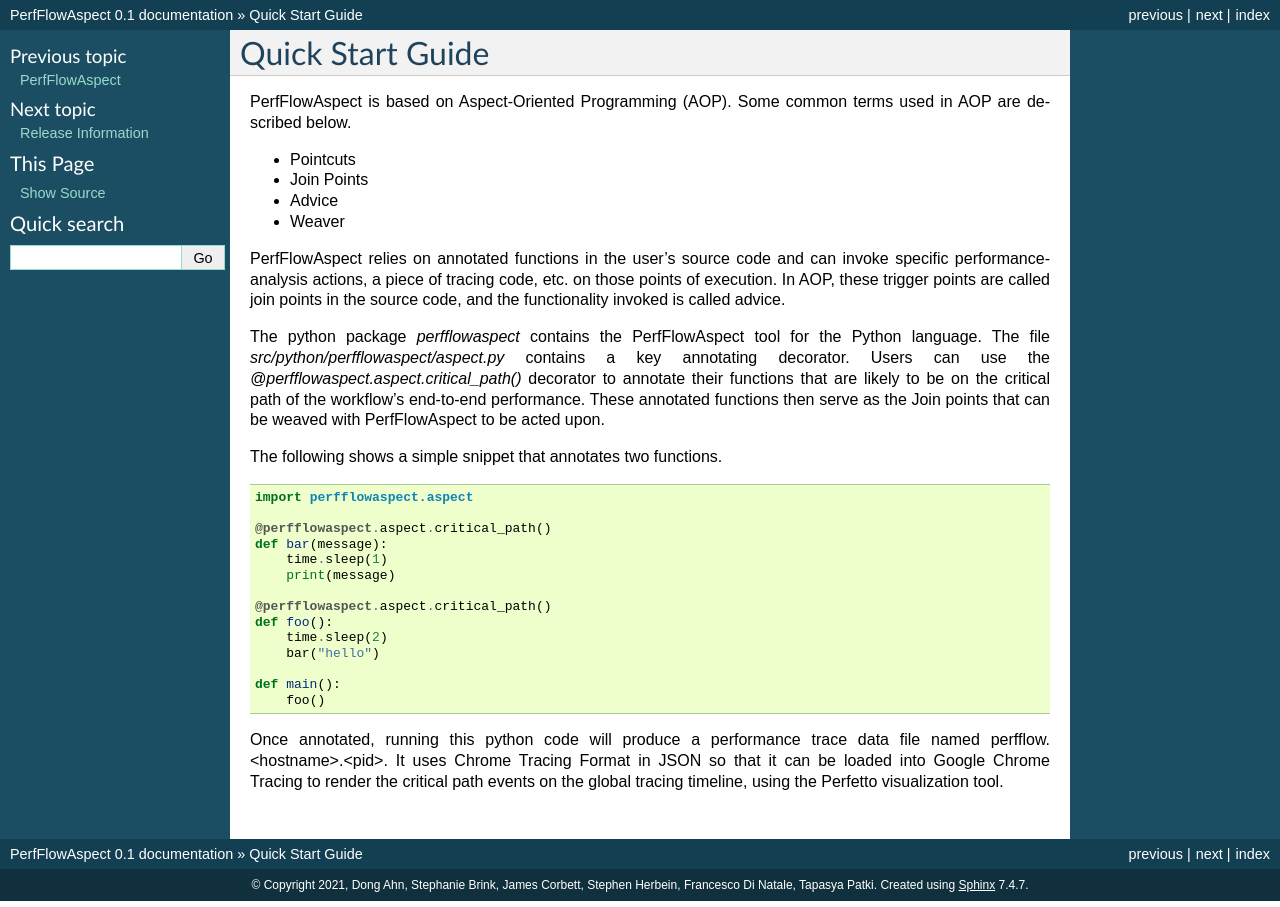
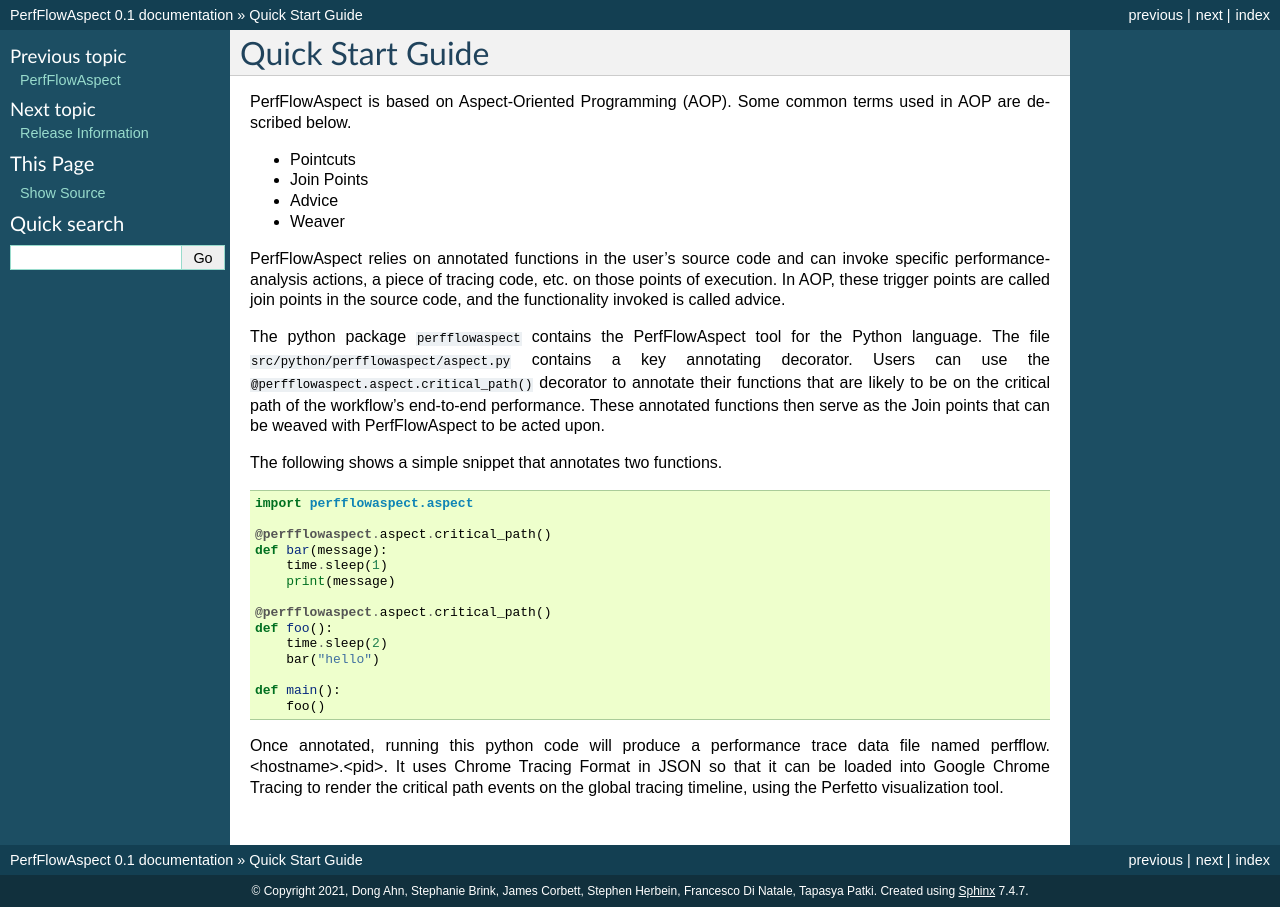
Before and after one commit to flux-framework/PerfFlowAspect, a Sphinx documentation site: the page built from docs/QuickStart.rst, in a window 1280 px wide. Built offline with Sphinx 7.4.7, drawn with Linux system fonts in a browser that asks for light colours.

Commit message:
formatting fixes
- remove trailing whitespace
- use literal formatting

```diff
--- a/docs/BuildingPerfFlowAspect.rst
+++ b/docs/BuildingPerfFlowAspect.rst
@@ -49,8 +49,8 @@ Building PerfFlowAspect WeavePass LLVM Plugin
 
 PerfFlowAspect WeavePass requires Clang and LLVM development packages as well
 as a jansson-devel package for JSON manipulation. It also depends on
-`src/c/parser/libperfflow_parser.so` so it additionally requires the
-dependencies of our annotation parser code: i.e., `flex` and `bison`.
+``src/c/parser/libperfflow_parser.so`` so it additionally requires the
+dependencies of our annotation parser code: i.e., ``flex`` and ``bison``.
 
 Note that LLVM_DIR must be set to the corresponding LLVM cmake directory which
 may differ across different Linux distributions.
--- a/docs/QuickStart.rst
+++ b/docs/QuickStart.rst
@@ -8,8 +8,8 @@
 Quick Start Guide
 #################
 
-PerfFlowAspect is based on Aspect-Oriented Programming (AOP). Some common
-terms used in AOP are described below.
+PerfFlowAspect is based on Aspect-Oriented Programming (AOP). Some common terms
+used in AOP are described below.
 
 - Pointcuts
 - Join Points
@@ -17,18 +17,17 @@ terms used in AOP are described below.
 - Weaver
 
 PerfFlowAspect relies on annotated functions in the user's source code and can
-invoke specific performance-analysis actions, a piece of tracing code, etc.
-on those points of execution.
-In AOP, these trigger points are called join points in the source code, and the
-functionality invoked is called advice.
+invoke specific performance-analysis actions, a piece of tracing code, etc. on
+those points of execution. In AOP, these trigger points are called join points
+in the source code, and the functionality invoked is called advice.
 
-
-The python package `perfflowaspect` contains the PerfFlowAspect tool for
-the Python language. The file `src/python/perfflowaspect/aspect.py` contains a key
-annotating decorator. Users can use the `@perfflowaspect.aspect.critical_path()`
-decorator to annotate their functions that are likely to be on the critical path
-of the workflow's end-to-end performance. These annotated functions then serve
-as the Join points that can be weaved with PerfFlowAspect to be acted upon.
+The python package ``perfflowaspect`` contains the PerfFlowAspect tool for the
+Python language. The file ``src/python/perfflowaspect/aspect.py`` contains a
+key annotating decorator. Users can use the
+``@perfflowaspect.aspect.critical_path()`` decorator to annotate their
+functions that are likely to be on the critical path of the workflow's
+end-to-end performance. These annotated functions then serve as the Join points
+that can be weaved with PerfFlowAspect to be acted upon.
 
 The following shows a simple snippet that annotates two functions.
 
@@ -52,5 +51,5 @@ The following shows a simple snippet that annotates two functions.
 
 Once annotated, running this python code will produce a performance trace data
 file named perfflow.<hostname>.<pid>. It uses Chrome Tracing Format in JSON so
-that it can be loaded into Google Chrome Tracing to render the critical path events
-on the global tracing timeline, using the Perfetto visualization tool.
+that it can be loaded into Google Chrome Tracing to render the critical path
+events on the global tracing timeline, using the Perfetto visualization tool.
--- a/docs/Releases.rst
+++ b/docs/Releases.rst
@@ -8,5 +8,5 @@
 Release Information
 ###################
 
-NOTE: The interfaces are being actively developed and are not yet stable.
-The github issue tracker is the primary way to communicate with the developers.
+NOTE: The interfaces are being actively developed and are not yet stable. The
+github issue tracker is the primary way to communicate with the developers.
--- a/docs/index.rst
+++ b/docs/index.rst
@@ -14,6 +14,7 @@ composite scientific workflows.
 **************
  Introduction
 **************
+
 High performance computing (HPC) researchers are increasingly introducing and
 composing disparate workflow-management technologies and components to create
 scalable end-to-end science workflows. These technologies have generally been
```
